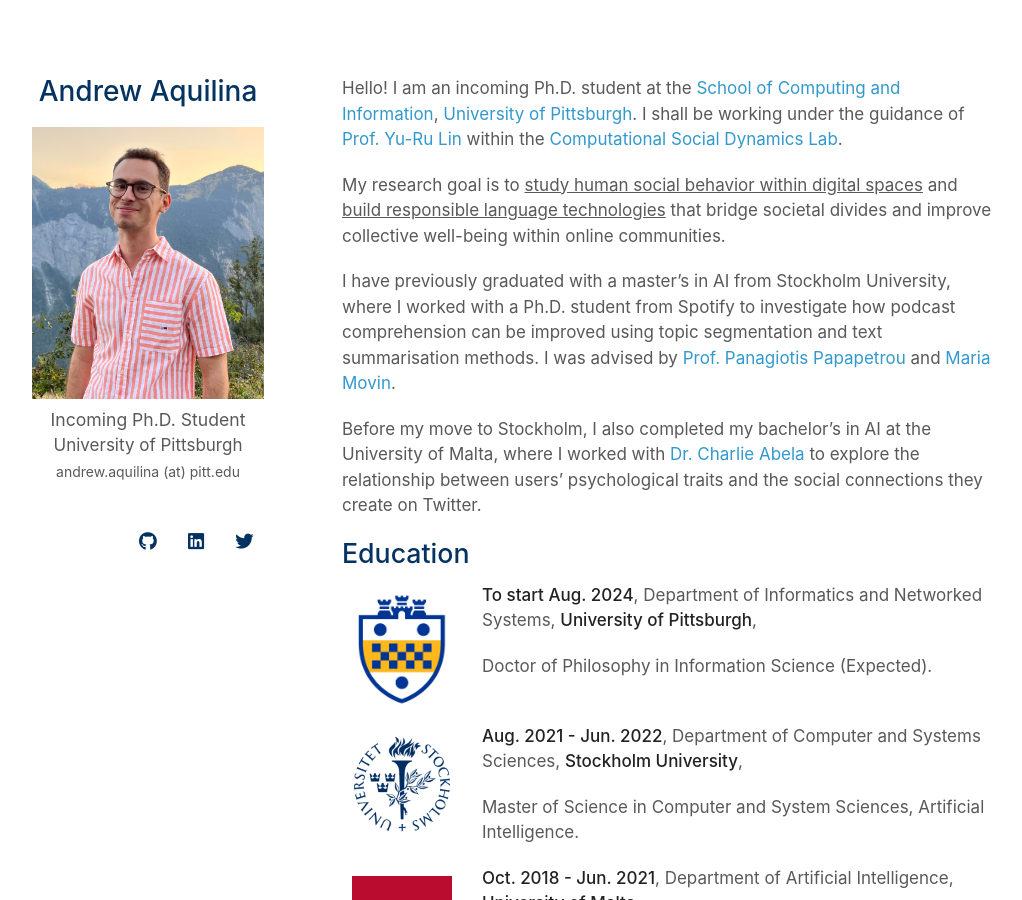
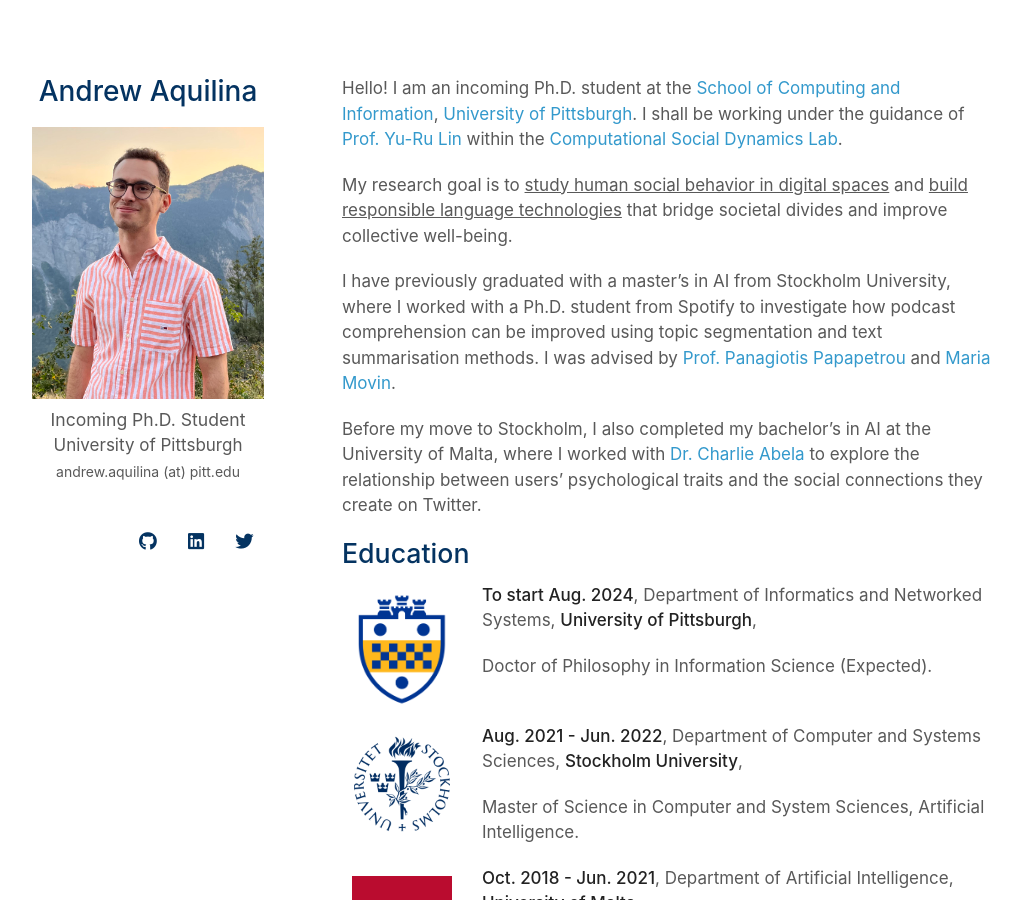
Before and after one commit to andaqu/andaqu.github.io, a Jekyll site: the page built from index.md, in a window 1280 px wide and 900 px high. Shown: the whole window, without its empty margins (128-1150 px from the left). Built offline with Jekyll 4.4.1, drawn with Linux system fonts in a browser that asks for light colours; nearby versions of some CDN libraries; a style sheet for code colours, icons or effects is not loaded.

Commit message:
Update index.md

```diff
--- a/index.md
+++ b/index.md
@@ -4,7 +4,7 @@ layout: homepage
 
 Hello! I am an incoming Ph.D. student at the [School of Computing and Information](https://www.sci.pitt.edu/), [University of Pittsburgh](https://pitt.edu/). I shall be working under the guidance of [Prof. Yu-Ru Lin](http://www.yurulin.com/) within the [Computational Social Dynamics Lab](https://picsolab.github.io/).
 
-My research goal is to <u>study human social behavior within digital spaces</u> and <u>build responsible language technologies</u> that bridge societal divides and improve collective well-being within online communities.
+My research goal is to <u>study human social behavior in digital spaces</u> and <u>build responsible language technologies</u> that bridge societal divides and improve collective well-being.
 
 I have previously graduated with a master’s in AI from Stockholm University, where I worked with a Ph.D. student from Spotify to investigate how podcast comprehension can be improved using topic segmentation and text summarisation methods. I was advised by [Prof. Panagiotis Papapetrou](https://papapetrou.blogs.dsv.su.se/) and [Maria Movin](https://www.linkedin.com/in/mariamovin).
 
```
